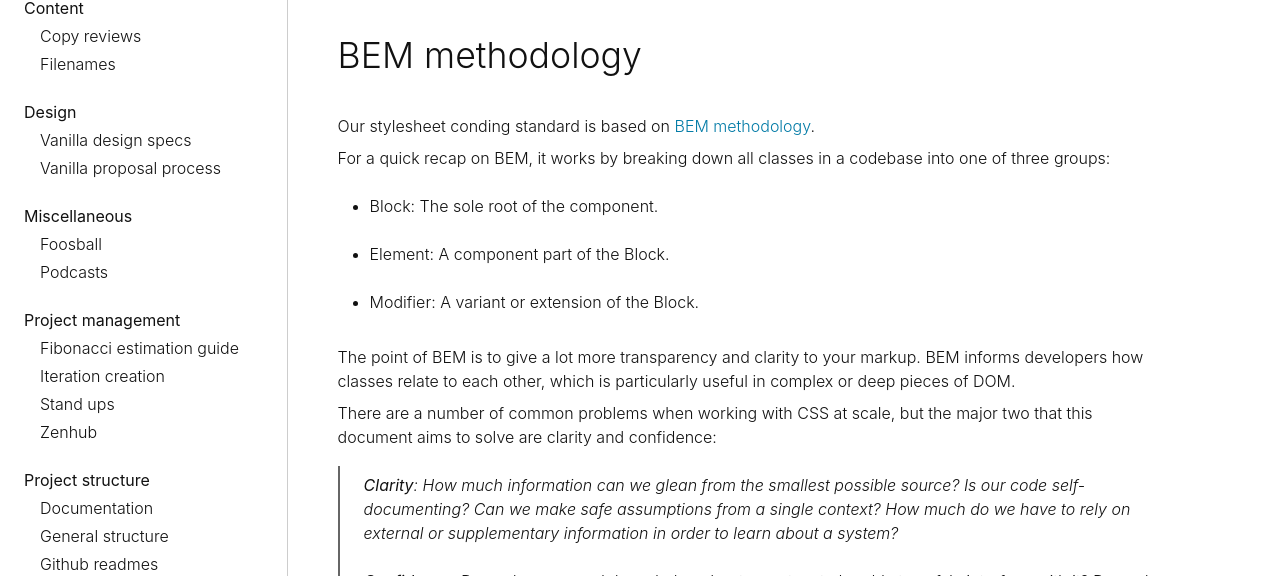
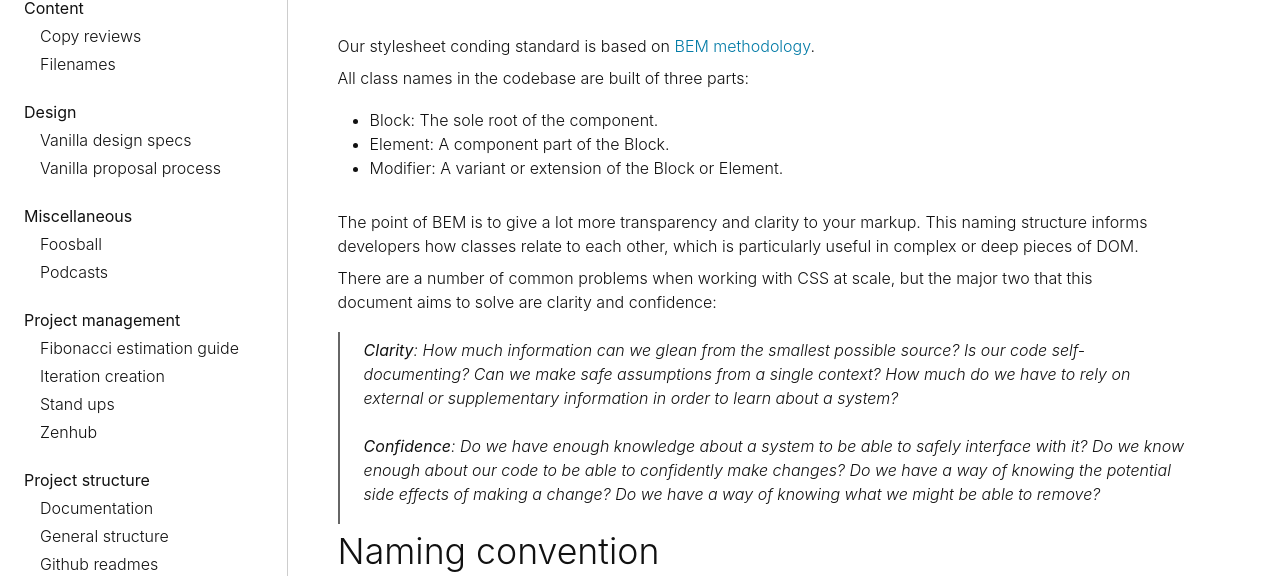
Before and after one commit to canonical-web-and-design/practices, a Jekyll site: the page built from coding/stylesheets.md, in a window 1280 px wide and 900 px high, cut to the strip 324-900 px from the top of the window. Built offline with Jekyll 4.4.1, drawn with Linux system fonts in a browser that asks for light colours; some web fonts are replaced.

Commit message:
Update the introduction

```diff
--- a/coding/stylesheets.md
+++ b/coding/stylesheets.md
@@ -3,22 +3,18 @@
 description: Code style standards for CSS and Sass
 ---
 
-## BEM methodology
 
 Our stylesheet conding standard is based on [BEM methodology](http://getbem.com/).
 
-For a quick recap on BEM, it works by breaking down all classes in a
-codebase into one of three groups:
+All class names in the codebase are built of three parts:
 
 - Block: The sole root of the component.
-
 - Element: A component part of the Block.
-
-- Modifier: A variant or extension of the Block.
+- Modifier: A variant or extension of the Block or Element.
 
 The point of BEM is to give a lot more transparency and clarity to your
-markup. BEM informs developers how classes relate to each other, which
-is particularly useful in complex or deep pieces of DOM.
+markup. This naming structure informs developers how classes relate to each other,
+which is particularly useful in complex or deep pieces of DOM.
 
 There are a number of common problems when working with CSS at scale,
 but the major two that this document aims to solve are clarity and
```
